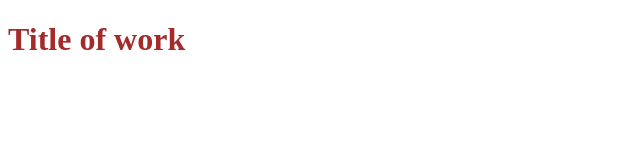
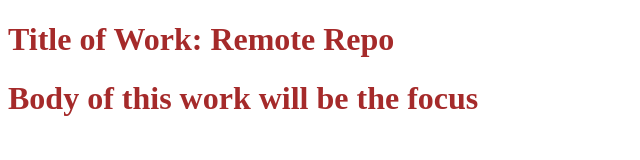
Before and after one commit to amp333/basic_repo, a plain HTML site: page index.html in a window 1280 px wide. Shown: the whole page, without its empty margins (0-640 px from the left). Drawn offline with Linux system fonts and the light colour scheme.

Commit message:
index.html styles.css

```diff
--- a/index.html
+++ b/index.html
@@ -8,6 +8,7 @@
     <title>Document</title>
 </head>
 <body>
-    <h1>Title of work</h1>
+    <h1>Title of Work: Remote Repo</h1>
+    <h1>Body of this work will be the focus</h1>
 </body>
 </html>
--- a/styles.css
+++ b/styles.css
@@ -1,3 +1,4 @@
 h1{
-    color:brown
+    color:brown;
+    font: size 20px;
 }
```
